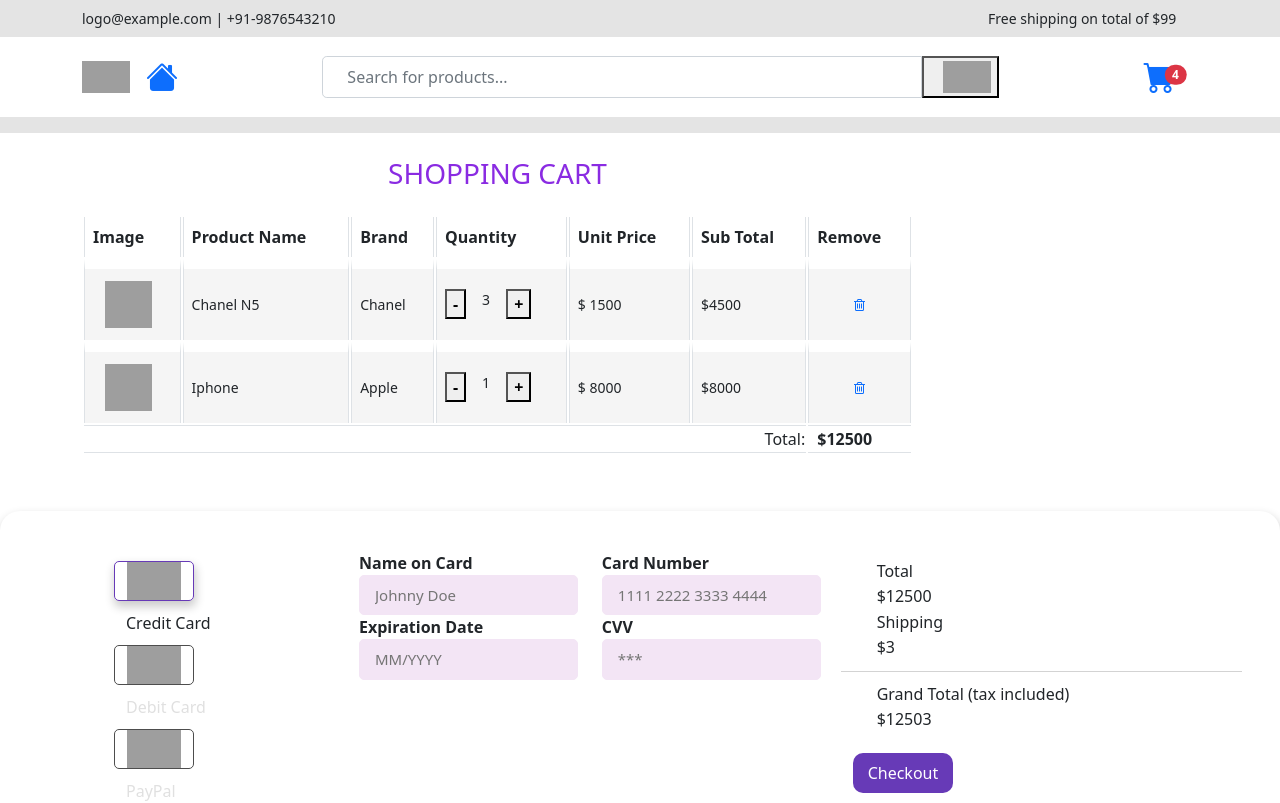
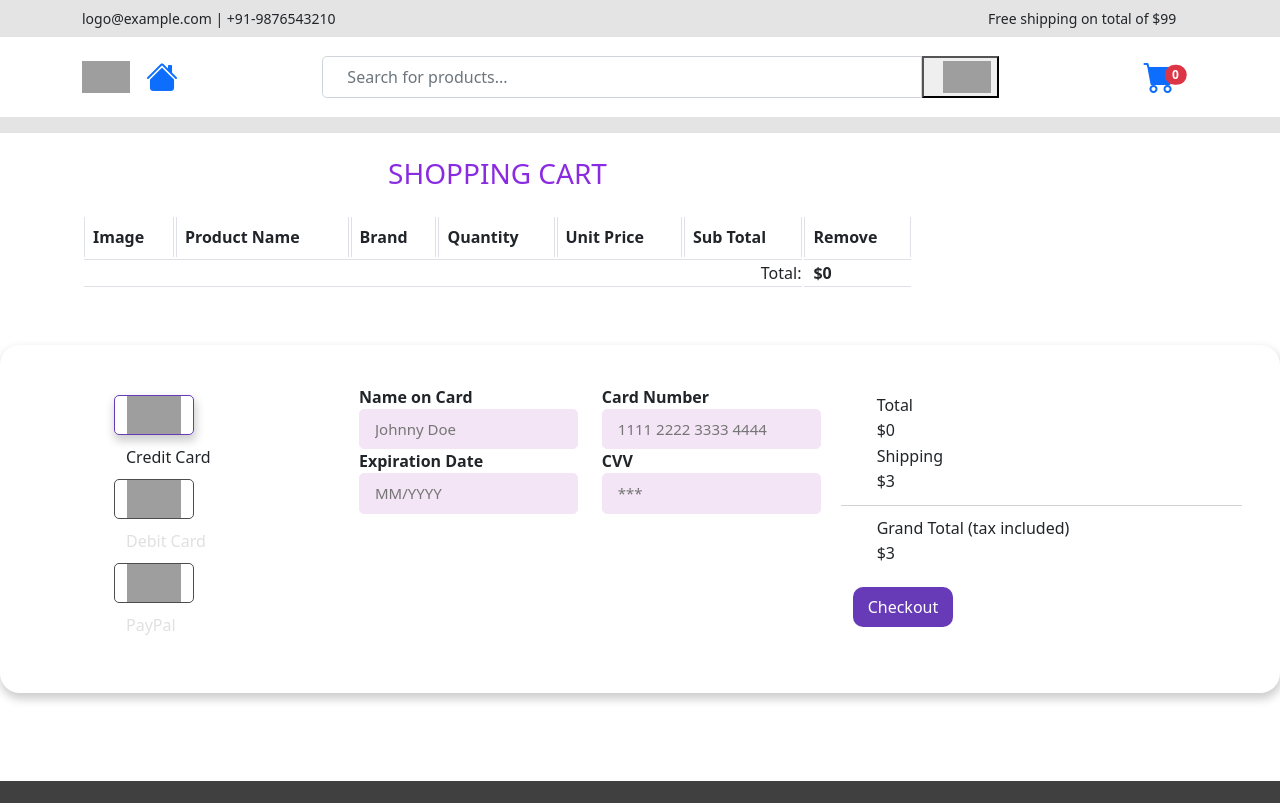
Before and after one commit to irfan-rumon/Mean-ECommerce, an Angular app in the folder frontend/: page /cart in a window 1280 px wide. Shown: the top 803 px of the page. Built offline with nearby package versions, Linux system fonts and the light colour scheme; data requests are answered from the project's data file; grey boxes are pictures that could not be loaded; some icons are missing.

Commit message:
Add feature of deleting cartProduct

```diff
--- a/frontend/db.json
+++ b/frontend/db.json
@@ -143,26 +143,7 @@
       "isTrending": false
     }
   ],
-  "carts": [
-    {
-      "id": "11",
-      "brand": "Chanel",
-      "name": "Chanel N5",
-      "imageURL": "https://images.unsplash.com/photo-1541643600914-78b084683601?ixlib=rb-1.2.1&ixid=MnwxMjA3fDB8MHxzZWFyY2h8Mnx8Y2hhbmVsJTIwcGVyZnVtZXxlbnwwfHwwfHw%3D&auto=format&fit=crop&w=500&q=60",
-      "unitPrice": "1500",
-      "quantity": 3,
-      "subtotal": 4500
-    },
-    {
-      "id": "4",
-      "brand": "Apple",
-      "name": "Iphone",
-      "imageURL": "https://images.unsplash.com/photo-1591337676887-a217a6970a8a?ixlib=rb-1.2.1&ixid=MnwxMjA3fDB8MHxwaG90by1wYWdlfHx8fGVufDB8fHx8&auto=format&fit=crop&w=580&q=80",
-      "unitPrice": "8000",
-      "quantity": 1,
-      "subtotal": 8000
-    }
-  ],
+  "carts": [],
   "orders": [
     {
       "id": 1,
--- a/frontend/src/app/components/cart/cart.component.css
+++ b/frontend/src/app/components/cart/cart.component.css
@@ -327,3 +327,8 @@
         font-weight: bolder;
         font-size: medium;
     }
+
+
+    .bi-trash-fill{
+        cursor: pointer;
+    }
--- a/frontend/src/app/components/cart/cart.component.html
+++ b/frontend/src/app/components/cart/cart.component.html
@@ -58,9 +58,7 @@
                             <td class="price medium-font">$ {{cp.unitPrice}}</td>
                             <td class="medium-font">${{cp.subtotal}}</td>
                             <td class="text-center">
-                                <a class="remove_cart" rel="1">
-                                    <i class="fa fa-trash-o"></i>
-                                </a>
+                                <i class="bi bi-trash-fill" (click)="deleteCartProduct(cp)" style="color: red; font-size: 1.2rem;"></i>
                             </td>
                         </tr>
 
--- a/frontend/src/app/components/cart/cart.component.ts
+++ b/frontend/src/app/components/cart/cart.component.ts
@@ -5,6 +5,7 @@
 import { CartService } from 'src/app/services/cart.service';
 import { Router } from '@angular/router';
 import { CartProduct } from 'src/app/models/cartProduct';
+
 @Component({
   selector: 'app-cart',
   templateUrl: './cart.component.html',
@@ -72,7 +73,15 @@
   }
 
   deleteCartProduct(cartProduct:CartProduct){
+      this.total -= +cartProduct.subtotal;
+      this.grandTotal -= +cartProduct.subtotal;
+      this.totalAddedQuanty -= +cartProduct.quantity;
 
+      this.cartService.deleteCartProduct(cartProduct.id).subscribe(); //external server theke delete
+      const indexOfObject = this.cartProducts.findIndex((object) => {
+        return object === cartProduct;
+      });
+      this.cartProducts.splice(indexOfObject, 1);//internal array theke delete
   }
 
 
--- a/frontend/src/app/services/cart.service.ts
+++ b/frontend/src/app/services/cart.service.ts
@@ -32,8 +32,8 @@
     return this.http.put<CartProduct>(url, cp, httpOptions);
   }
 
-  deleteCartProduct(cp: CartProduct): Observable<CartProduct> {
-    const url = `${this.apiUrl}/${cp.id}`;
+  deleteCartProduct(id: any): Observable<CartProduct> {
+    const url = `${this.apiUrl}/${id}`;
     return this.http.delete<CartProduct>(url);
   }
 
```
